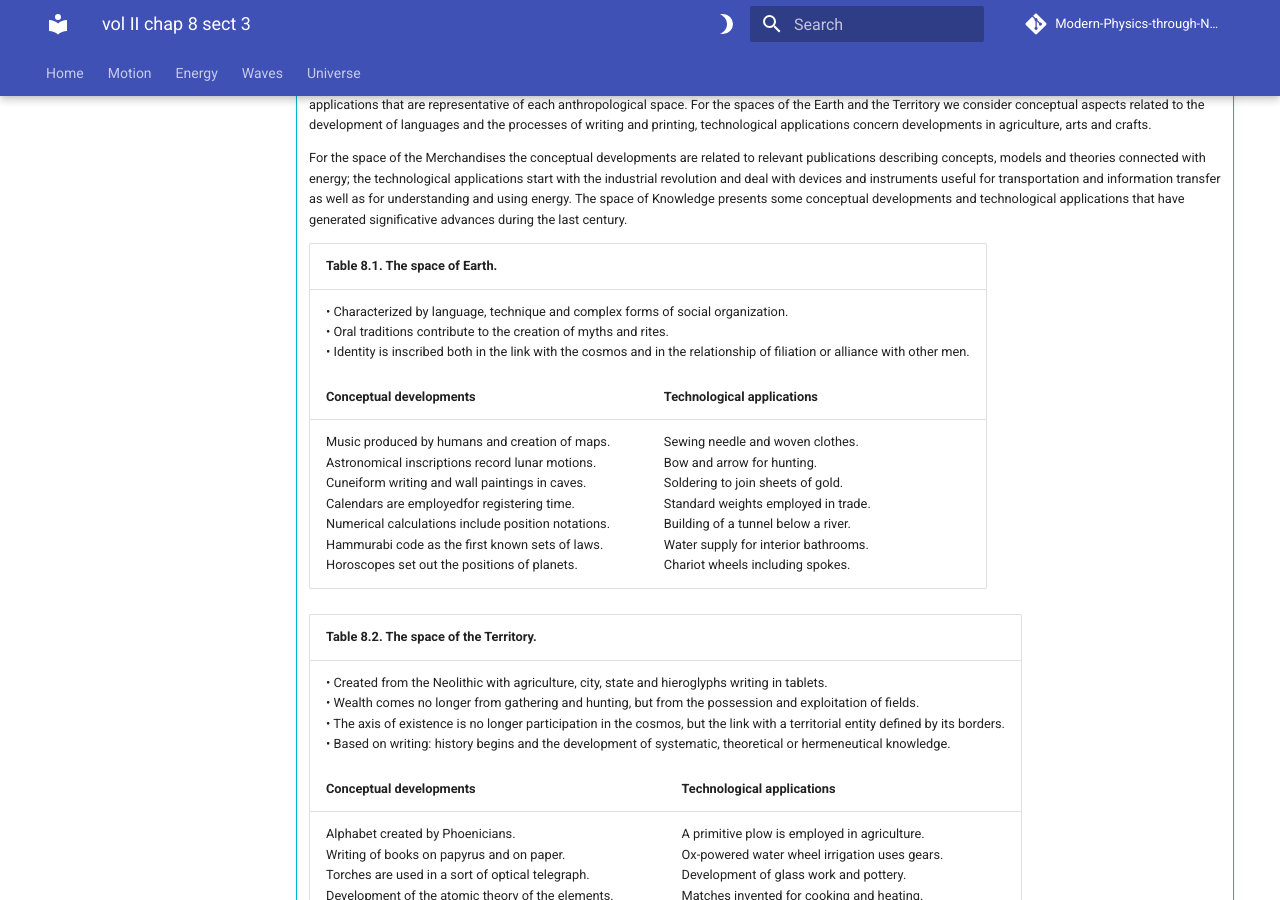
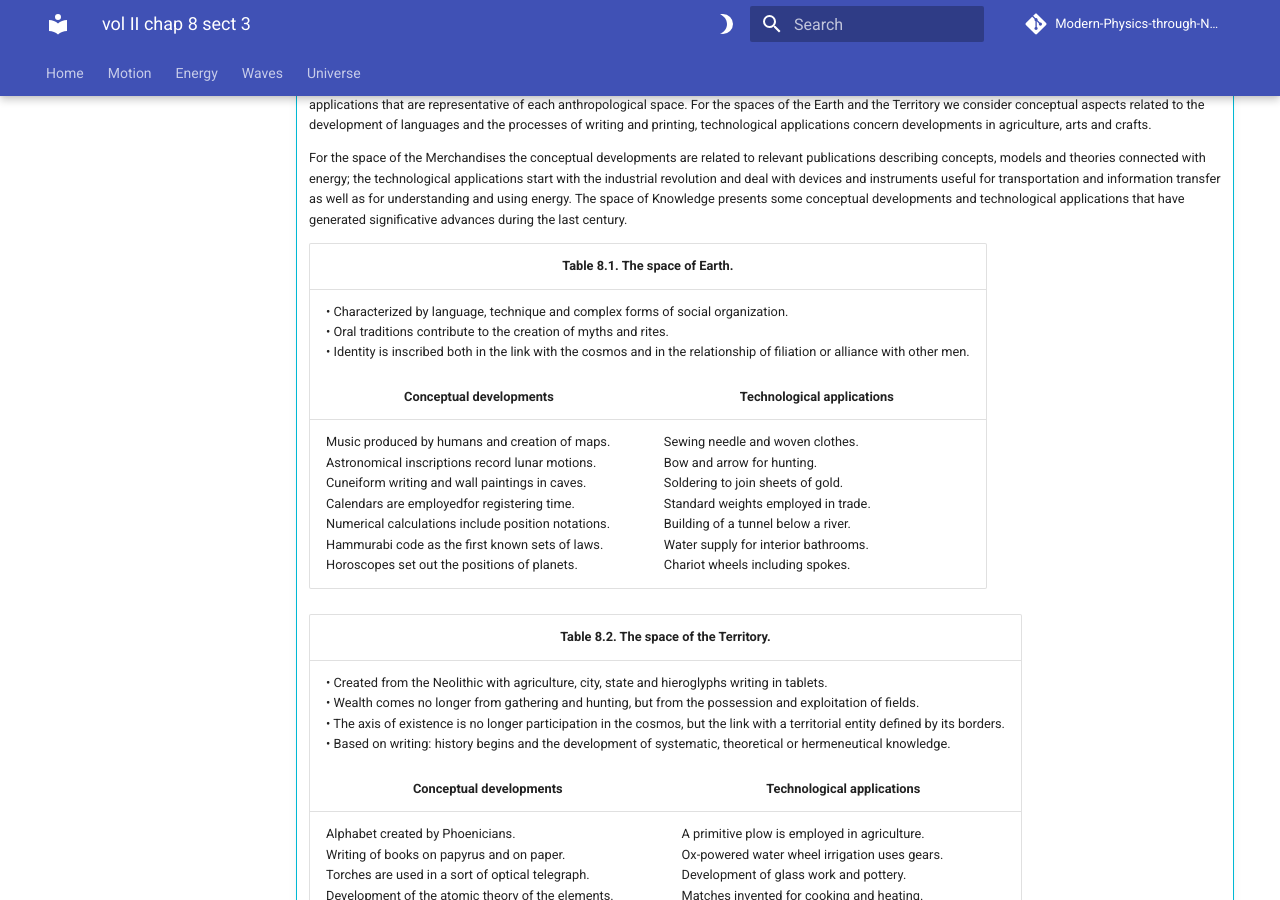
Before and after one commit to modphysnobel/modphysnobel.github.io, an MkDocs documentation site: the page built from docs/vol-II/vol-II-chap-8-sect-3.md, in a window 1280 px wide and 900 px high, scrolled down 1944 px. Built offline with MkDocs 1.6.1 and Material for MkDocs 9.7.7, drawn with Linux system fonts in a browser that asks for light colours; some web fonts are replaced; comment, search, counter and statistics services are not loaded.

Commit message:
Update vol-II-chap-8-sect-3.md

```diff
--- a/docs/vol-II/vol-II-chap-8-sect-3.md
+++ b/docs/vol-II/vol-II-chap-8-sect-3.md
@@ -44,10 +44,9 @@ Anthropological spaces do not exactly correspond to specific time periods descri
 
 	For the space of the Merchandises the conceptual developments are related to relevant publications describing concepts, models and theories connected with energy; the technological applications start with the industrial revolution and deal with devices and instruments useful for transportation and information transfer as well as for understanding and using energy. The space of Knowledge presents some conceptual developments and technological applications that have generated significative advances during the last century.
 
-	<p align="center">
 	<table width="100%">
     <tr>
-        <th colspan="2">
+        <th colspan="2" style="text-align: center">
     Table 8.1. The space of Earth.
         </th>
     </tr>
@@ -59,10 +58,10 @@ Anthropological spaces do not exactly correspond to specific time periods descri
         </td>
         </tr>
         <tr>
-    <th width="50%">
+    <th width="50%" style="text-align: center">
 	Conceptual developments
     </th>
-     <th width="50%">
+     <th width="50%" style="text-align: center">
 	Technological applications
     </th>
         </tr>
@@ -87,12 +86,12 @@ Anthropological spaces do not exactly correspond to specific time periods descri
     </td>
     </tr>
 	</table>
-	</p>
 
-	<p align="center">
+
+
 	<table width="100%">
     <tr>
-        <th colspan="2">
+        <th colspan="2" style="text-align: center">
     Table 8.2. The space of the Territory.
         </th>
     </tr>
@@ -105,10 +104,10 @@ Anthropological spaces do not exactly correspond to specific time periods descri
         </td>
         </tr>
         <tr>
-    <th width="50%">
+    <th width="50%" style="text-align: center">
 	Conceptual developments
     </th>
-	<th width="50%">
+	<th width="50%" style="text-align: center">
 	Technological applications
     </th>
         </tr>
@@ -131,12 +130,11 @@ Anthropological spaces do not exactly correspond to specific time periods descri
     </td>
     </tr>
 	</table>
-	</p>
 
-	<p align="center">
+
 	<table width="100%">
     <tr>
-        <th colspan="2">
+        <th colspan="2" style="text-align: center">
     Table 8.3. The space of the Merchandises.
         </th>
     </tr>
@@ -149,10 +147,10 @@ Anthropological spaces do not exactly correspond to specific time periods descri
         </td>
         </tr>
         <tr>
-    <th width="50%">
+    <th width="50%" style="text-align: center">
 	Conceptual developments
     </th>
-     <th width="50%">
+     <th width="50%" style="text-align: center">
 	Technological applications
     </th>
         </tr>
@@ -188,27 +186,26 @@ Anthropological spaces do not exactly correspond to specific time periods descri
     </td>
     </tr>
 	</table>
-	</p>
 
-	<p align="center">
+
 	<table width="100%">
     <tr>
-        <th colspan="2">
+        <th colspan="2" style="text-align: center">
     Table 8.4. The space of the Knowledge.
         </th>
 		</tr>
 	<tr>
-     <td colspan="2">
+     <td colspan="2" style="text-align: center">
 	• Referred to equipping oneself with the institutional, technical and conceptual instruments to make information navigable. <br>
 	• Everyone can locate themselves and recognize others according to interests, competences, projects, means and mutual identities in the new space. <br>
 	• Numerical networks, virtual universes and artificial life and intelligence.
         </td>
         </tr>
         <tr>
-    <th width="50%">
+    <th width="50%" style="text-align: center">
 	Conceptual developments
     </th>
-     <th width="50%">
+     <th width="50%" style="text-align: center">
 	Technological applications
     </th>
         </tr>
@@ -235,7 +232,7 @@ Anthropological spaces do not exactly correspond to specific time periods descri
     </td>
     </tr>
 	</table>
-	</p>
+
 
 	The content of the conceptual developments and technological applications included in previous Tables is not in chronological order; it indicates a selection of significative steps in their corresponding evolution process. Much of this information has been taken from *The Timetables of Science. A Chronology of the Most Important People and Events in the History of Science* (1988).
 
```
